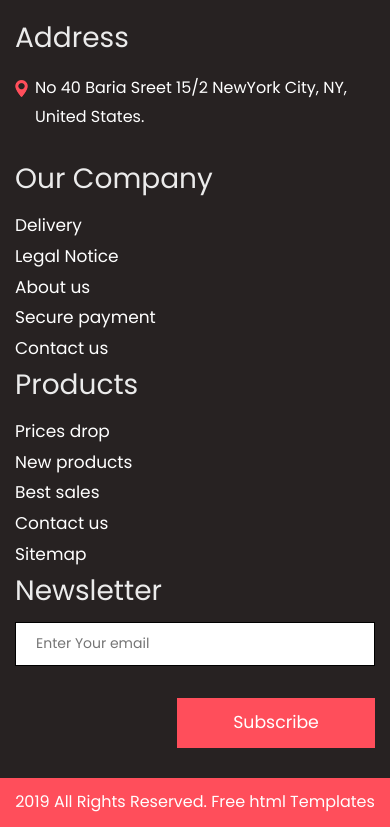
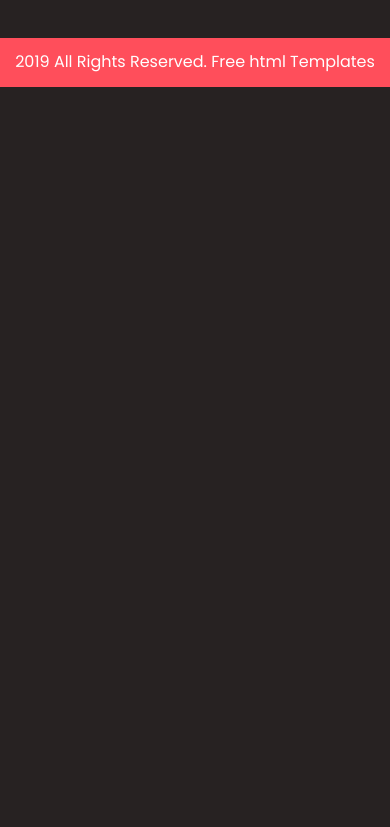
Before and after one commit to ybaltus/alien_ware, a Symfony app: template templates/product/index.html.twig in a window 390 px wide; the page is wider, and only the part inside the window is pictured. Shown: the part 1299-2126 px from the top of that part. After the commit the page ends 1386 px from the top of that part, so only its background shows below. Run offline with Twig, Linux system fonts and the light colour scheme; the template is opened without the code that fills it, so the values that code supplies are empty; some libraries are stand-ins or nearby versions.

Commit message:
modif du footer

```diff
--- a/src/Controller/HomeController.php
+++ b/src/Controller/HomeController.php
@@ -11,7 +11,7 @@ class HomeController extends AbstractController
 {
     /**
      * Homepage
-     * @Route("/", name="home")
+     * @Route("/{_locale}/", name="home")
      */
     public function index(): Response
     {
--- a/templates/footer.html.twig
+++ b/templates/footer.html.twig
@@ -3,73 +3,17 @@
     <div class="section_footer">
     <!-- section footer start -->
     	<div class="container">
+			<div class="footer_section_2">
+	        </div>
     		<div class="mail_section">
     			<div class="row">
-    				<div class="col-sm-6 col-lg-2">
-    					<div><a href="#"><img src="{{asset("images/footer-logo.png")}}"></a></div>
-    				</div>
-    				<div class="col-sm-6 col-lg-2">
-    					<div class="footer-logo"><img src="{{asset("images/phone-icon.png")}}"><span class="map_text">(71) 1234567890</span></div>
-    				</div>
-    				<div class="col-sm-6 col-lg-3">
-    					<div class="footer-logo"><img src="{{asset("images/email-icon.png")}}"><span class="map_text">Demo@gmail.com</span></div>
-    				</div>
-    				<div class="col-sm-6 col-lg-3">
-    					<div class="social_icon">
-    						<ul>
-    							<li><a href="#"><img src="{{asset("images/fb-icon.png")}}"></a></li>
-    							<li><a href="#"><img src="{{asset("images/twitter-icon.png")}}"></a></li>
-    							<li><a href="#"><img src="{{asset("images/in-icon.png")}}"></a></li>
-    							<li><a href="#"><img src="{{asset("images/google-icon.png")}}"></a></li>
-    						</ul>
-    					</div>
-    				</div>
-    				<div class="col-sm-2"></div>
+					<div class="col-sm-6 col-lg-2">
+
+						<iframe src="https://www.google.com/maps/embed?pb=!1m18!1m12!1m3!1d2873.411967451686!2d10.912954215632862!3d43.930147042495676!2m3!1f0!2f0!3f0!3m2!1i1024!2i768!4f13.1!3m3!1m2!1s0x132a8bbf1ad3867b%3A0x78695bf98223f235!2sHueco%20Mundo!5e0!3m2!1sfr!2sfr!4v1626690112475!5m2!1sfr!2sfr" width="600" height="450" style="border:0;" allowfullscreen="" loading="lazy"></iframe>
+
+					</div>
     			</div>
     	    </div>
-    	    <div class="footer_section_2">
-		        <div class="row">
-    		        <div class="col-sm-4 col-lg-2">
-    		        	<p class="dummy_text"> ipsum dolor sit amet, consectetur ipsum dolor sit amet, consectetur  ipsum dolor sit amet,</p>
-    		        </div>
-    		        <div class="col-sm-4 col-lg-2">
-    		        	<h2 class="shop_text">Address </h2>
-    		        	<div class="image-icon"><img src="images/map-icon.png"><span class="pet_text">No 40 Baria Sreet 15/2 NewYork City, NY, United States.</span></div>
-    		        </div>
-    		        <div class="col-sm-4 col-md-6 col-lg-3">
-    				    <h2 class="shop_text">Our Company </h2>
-    				    <div class="delivery_text">
-    				    	<ul>
-    				    		<li>Delivery</li>
-    				    		<li>Legal Notice</li>
-    				    		<li>About us</li>
-    				    		<li>Secure payment</li>
-    				    		<li>Contact us</li>
-    				    	</ul>
-    				    </div>
-    		        </div>
-    			<div class="col-sm-6 col-lg-3">
-    				<h2 class="adderess_text">Products</h2>
-    				<div class="delivery_text">
-    				    	<ul>
-    				    		<li>Prices drop</li>
-    				    		<li>New products</li>
-    				    		<li>Best sales</li>
-    				    		<li>Contact us</li>
-    				    		<li>Sitemap</li>
-    				    	</ul>
-    				    </div>
-    			</div>
-    			<div class="col-sm-6 col-lg-2">
-    				<h2 class="adderess_text">Newsletter</h2>
-    				<div class="form-group">
-                        <input type="text" class="enter_email" placeholder="Enter Your email" name="Name">
-                    </div>
-                    <button class="subscribr_bt">Subscribe</button>
-    			</div>
-    			</div>
-    	        </div>
-	        </div>
     	</div>
     </div>
 	<!-- section footer end -->
--- a/templates/product/index.html.twig
+++ b/templates/product/index.html.twig
@@ -36,9 +36,6 @@
 					</div>
 				{% endfor %}
 			</div>
-			<div class="buy_now_bt">
-				<button class="buy_text">Buy Now</button>
-			</div>
 		</div>
 	</div>
 
```
